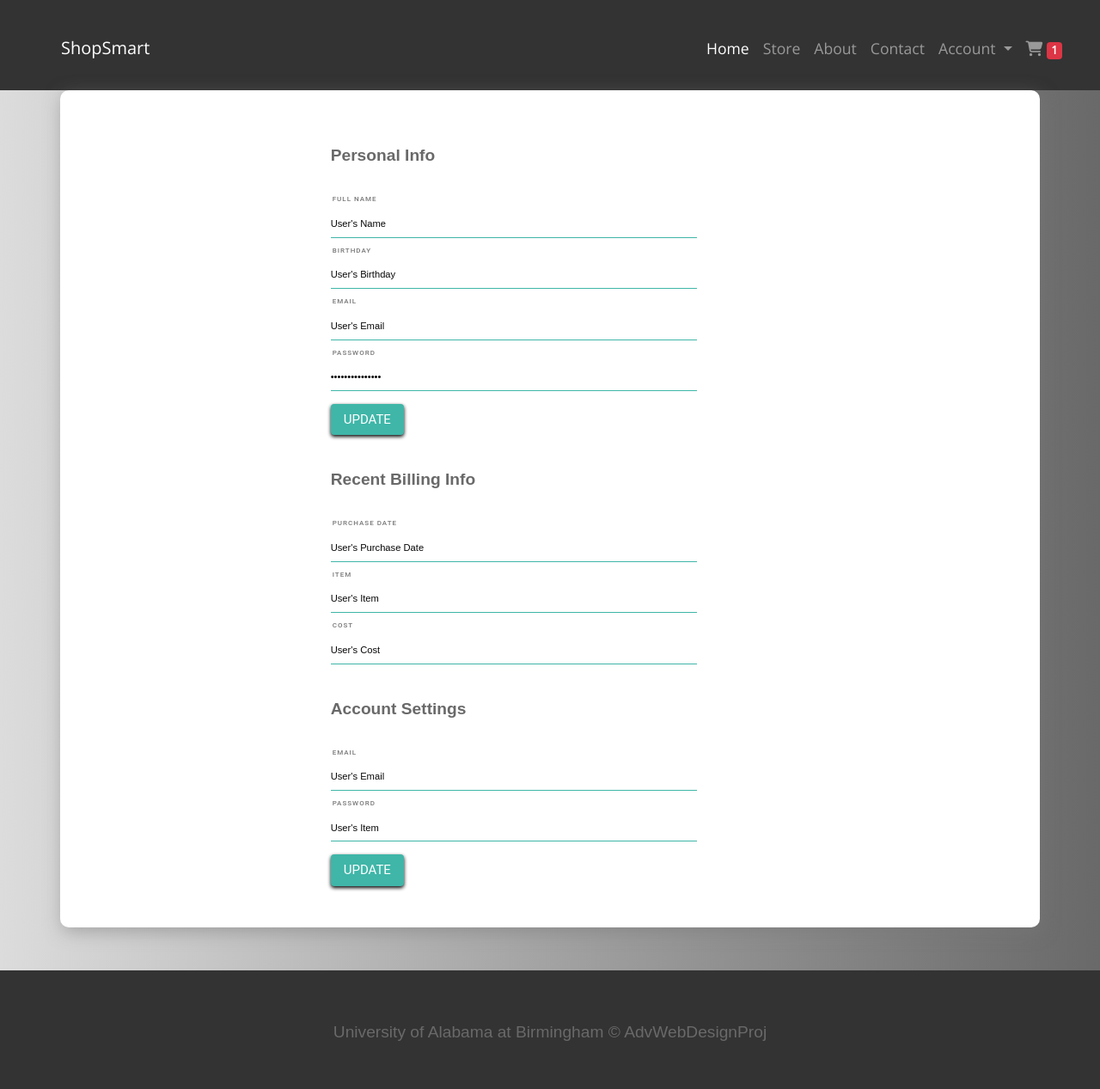
After one commit to scasey18/SmartShop, a Flask app: page /account in a window 1280 px wide. The commit adds this page. Shown: the whole page at 86% size. Run offline with Flask 2, Linux system fonts and the light colour scheme; some libraries are stand-ins or nearby versions.

Commit message:
account and store revision

```diff
--- a/server.py
+++ b/server.py
@@ -90,6 +90,12 @@ def product():
 		return render_template('product.html', user=current_user)
 	return render_template('product.html')
 
+
+@app.route('/account')
+def account():
+    return render_template('account.html')
+
+
 @app.route('/login', methods=['GET', 'POST'])
 def login():
     if request.method == "POST":
--- /dev/null
+++ b/templates/account.html
@@ -0,0 +1,195 @@
+<!DOCTYPE html> {% extends "base.html" %} {% block title %}Account Page{% endblock %} {% block styles %}
+
+
+
+<style type="text/css">
+    body {
+        background: linear-gradient(to right, #DCDCDC, #696969);
+        overflow-x: hidden;
+    }
+
+    .container {
+        background: #fff;
+        margin: 0 auto;
+        box-shadow: 2px 5px 20px rgba(119, 119, 119, .5);
+        margin-bottom: 50px;
+        border-radius: 10px;
+    }
+
+    nav a {
+        list-style: none;
+        padding: 35px;
+        color: #fff;
+        font-size: 1.1em;
+        display: block;
+        transition: all .3s ease-in-out;
+    }
+
+    nav a:hover {
+        color: #10ac84;
+        cursor: pointer;
+        transform: scale(1, 2);
+    }
+
+    nav a:first-child {
+        margin-top: 7px;
+    }
+
+    nav a .active {
+        color: #10ac84;
+    }
+
+    .rightbox {
+        width: 60%;
+        margin-left: 27%;
+        /*display: none;*/
+    }
+
+    .tabShow {
+        transition: all .5s ease-in;
+        width: 80%
+    }
+
+    h1 {
+        font-family: "Monsterrat", sans-serif;
+        color: #696969;
+        font-size: 1.2rem;
+        margin-top: 40px;
+        margin-bottom: 35px;
+    }
+
+    h2 {
+        color: #777;
+        font-family: "Roboto", sans-serif;
+        text-transform: uppercase;
+        font-size: 8px;
+        letter-spacing: 1px;
+        margin-left: 2px;
+        margin-top: 10px;
+    }
+
+    .input,
+    p {
+        border: 0;
+        border-bottom: 1px solid #3fb6a8;
+        width: 80%;
+        font-family: 'montserrat', sans-serif;
+        font-size: .7em;
+        padding: 7px 0;
+        color: #070707;
+        outline: none;
+    }
+
+    span {
+        font-size: .7em;
+        color: #777;
+    }
+
+    .btn {
+        font-family: "roboto", sans-serif;
+        text-transform: uppercase;
+        font-size: 15px;
+        border: 0;
+        color: #fff;
+        background: #3fb6a8;
+        padding: 7px 15px;
+        box-shadow: 0px 2px 4px 0px rgba(0, 0, 0, 2);
+        cursor: pointer;
+        margin-top: 15px;
+    }
+</style>
+
+{% endblock %} {% block content %}
+
+
+<html>
+
+<head>
+    <link rel="stylesheet" href="fontawesome/css/all.css">
+    <title>Account</title>
+
+
+
+</head>
+
+<body>
+
+
+    <div class="container">
+        <div class="rightbox">
+            <div class="profile tabShow">
+                <br>
+                <h1><b>Personal Info</b></h1>
+                <h2>Full Name</h2>
+                <input type="text" class="input" value="User's Name">
+                <h2>Birthday</h2>
+                <input type="text" class="input" value="User's Birthday">
+                <h2>Email</h2>
+                <input type="text" class="input" value="User's Email">
+                <h2>Password</h2>
+                <input type="password" class="input" value="User's Password">
+                <br>
+                <button class="btn">Update</button>
+
+            </div>
+            <div class="billing tabShow">
+                <h1><b>Recent Billing Info</b></h1>
+                <h2>Purchase Date </h2>
+                <input type="text" class="input" value="User's Purchase Date">
+
+                <h2>Item</h2>
+
+                <input type="text" class="input" value="User's Item">
+                <h2>Cost</h2>
+
+                <input type="text" class="input" value="User's Cost">
+                <br>
+                <!-- <button class="btn">Update</button> -->
+            </div>
+            <div class="settings tabShow">
+                <h1><b>Account Settings</b></h1>
+                <h2>Email </h2>
+
+                <input type="text" class="input" value="User's Email">
+                <h2>Password</h2>
+
+                <input type="text" class="input" value="User's Item">
+                <br>
+                <button class="btn">Update</button>
+            </div>
+            <br>
+            <br>
+        </div>
+
+    </div>
+    <script src="jquery/jquery.js"></script>
+    <script>
+        const tabBtn =
+            document.querySelector(".tab");
+        const tab =
+            document.querySelector(".tabShow");
+
+        function tabs(panelIndex) {
+            tab.forEach(function(node) {
+                node.style.display = "none";
+            });
+            tab[panelIndex].style.display = "block";
+        }
+        tabs(0);
+    </script>
+
+    <script>
+    </script>
+
+
+
+</body>
+
+
+
+
+
+
+</html>
+
+{% endblock %}
```
Also changed, not shown: templates/store.html (+4 -7 lines).
